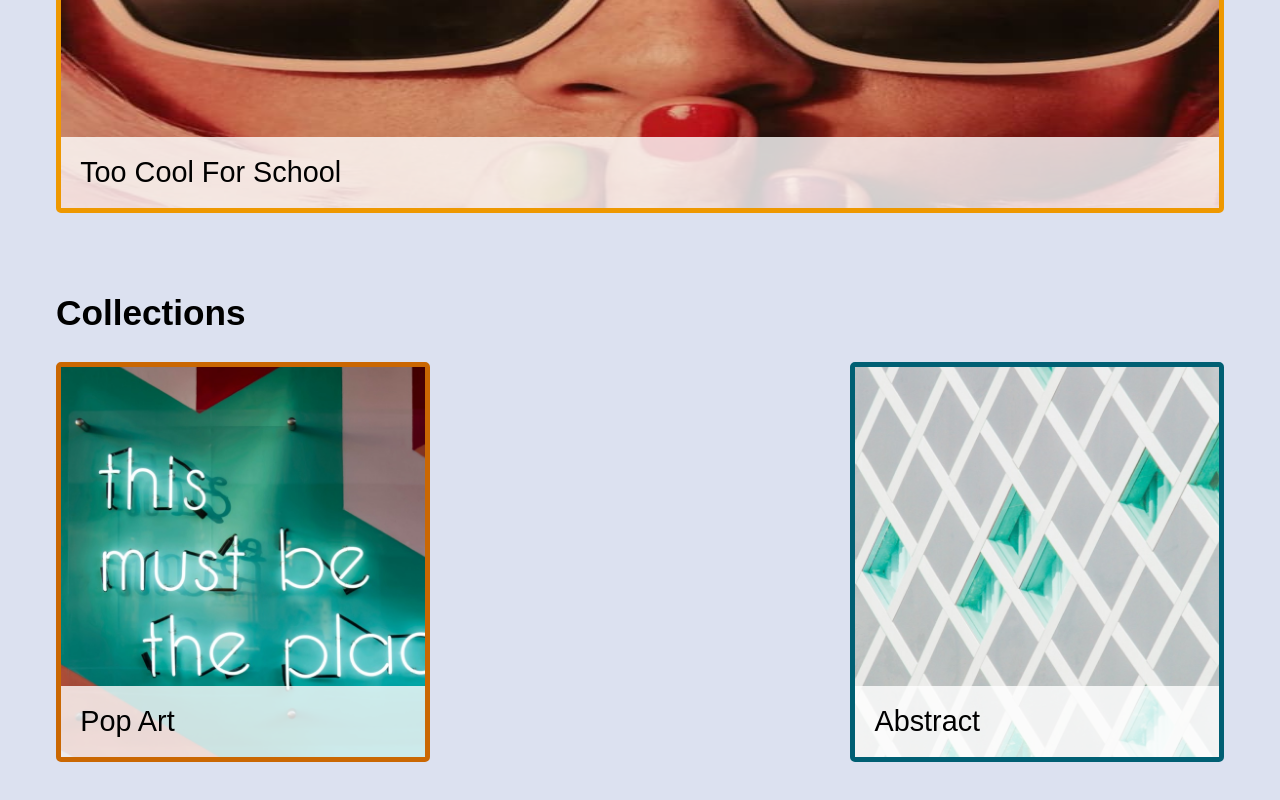
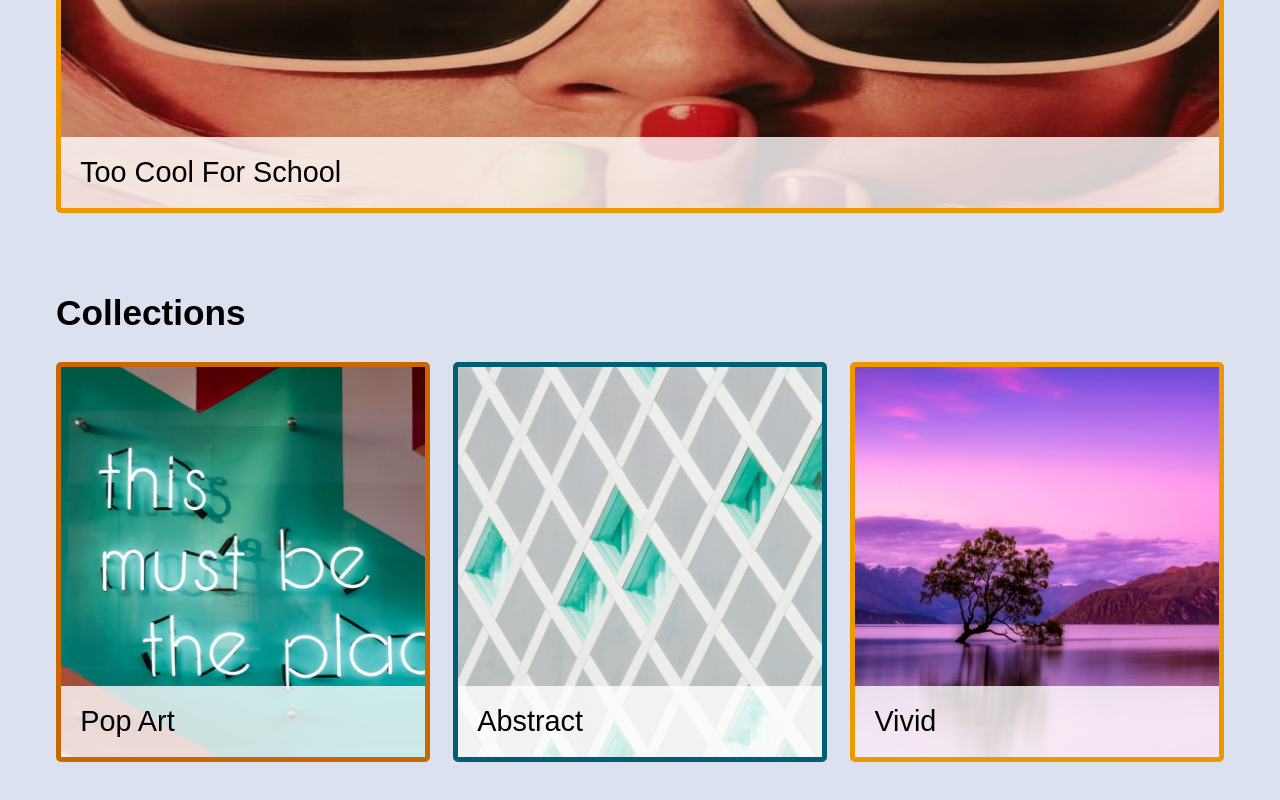
Before and after one commit to Murtuza-Ahmed/react-class-project, a React (Vite) app in the folder react-wall-of-wander-MUI/: page / in a window 1280 px wide. Shown: the part 1599-2399 px from the top of the page. Built offline with nearby package versions, Linux system fonts and the light colour scheme.

Commit message:
vivid component complete

```diff
--- a/react-wall-of-wander-MUI/src/components/component-collection/Abstract.jsx
+++ b/react-wall-of-wander-MUI/src/components/component-collection/Abstract.jsx
@@ -1,4 +1,5 @@
 import abstract from "../../assets/image/abstract.jpg";
+import Vivid from "./Vivid";
 function Abstract() {
   return (
     <>
@@ -16,6 +17,7 @@ function Abstract() {
           </figcaption>
         </figure>
       </div>
+      <Vivid />
     </>
   );
 }
--- /dev/null
+++ b/react-wall-of-wander-MUI/src/components/component-collection/Vivid.jsx
@@ -0,0 +1,23 @@
+import vivid from "../../assets/image/vivid.jpg";
+function Vivid() {
+  return (
+    <>
+      <div className="li">
+        <figure className="color-yellow">
+          <img src={vivid} alt="vivid-Art" />
+          <figcaption>
+            <a
+              href="https://www.google.com/search?q=vivid-art+pic&sca_esv=561856720&tbm=isch&sxsrf=AB5stBhjMH6fvDMhyRp3cgfiy3e_
+                                 nbukpw:1693552524841&source=lnms&sa=X&ved=2ahUKEwiC-5rl7oiBAxW_RKQEHR2CBtMQ_AUoAXoECAMQAw&biw=1280&bih=683&dpr=1"
+              target="_blank"
+            >
+              Vivid
+            </a>
+          </figcaption>
+        </figure>
+      </div>
+    </>
+  );
+}
+
+export default Vivid;
```
